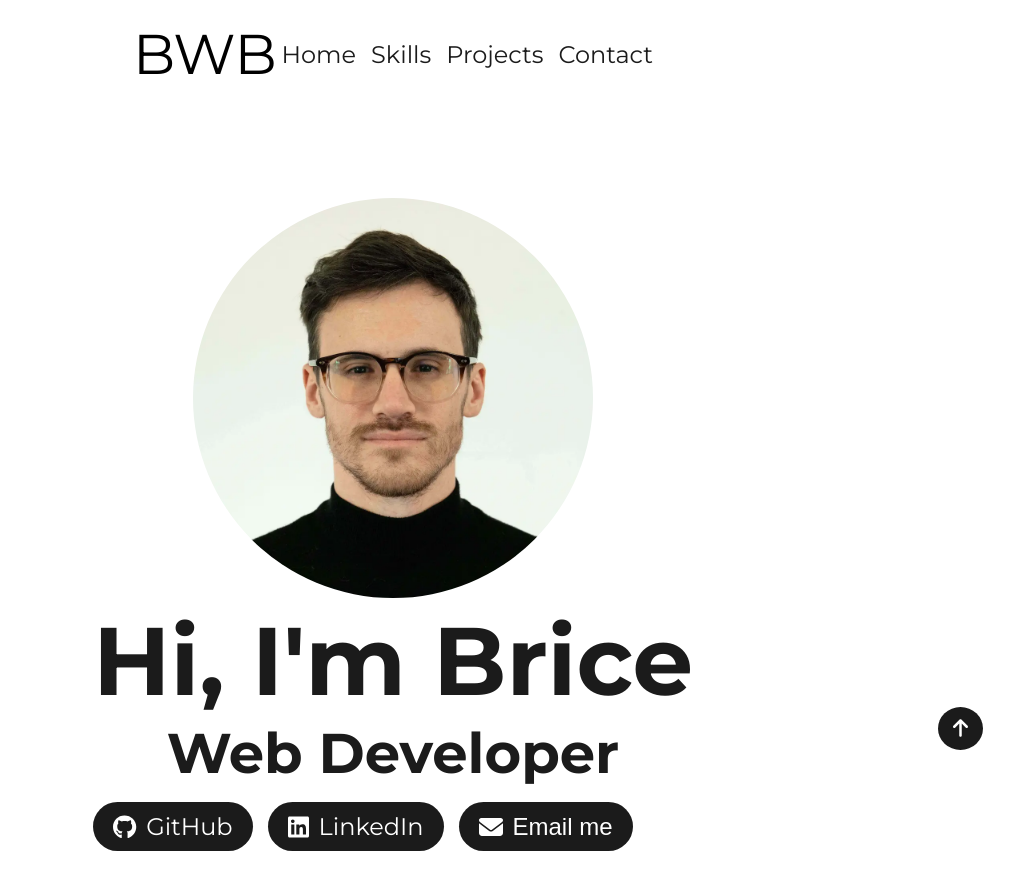
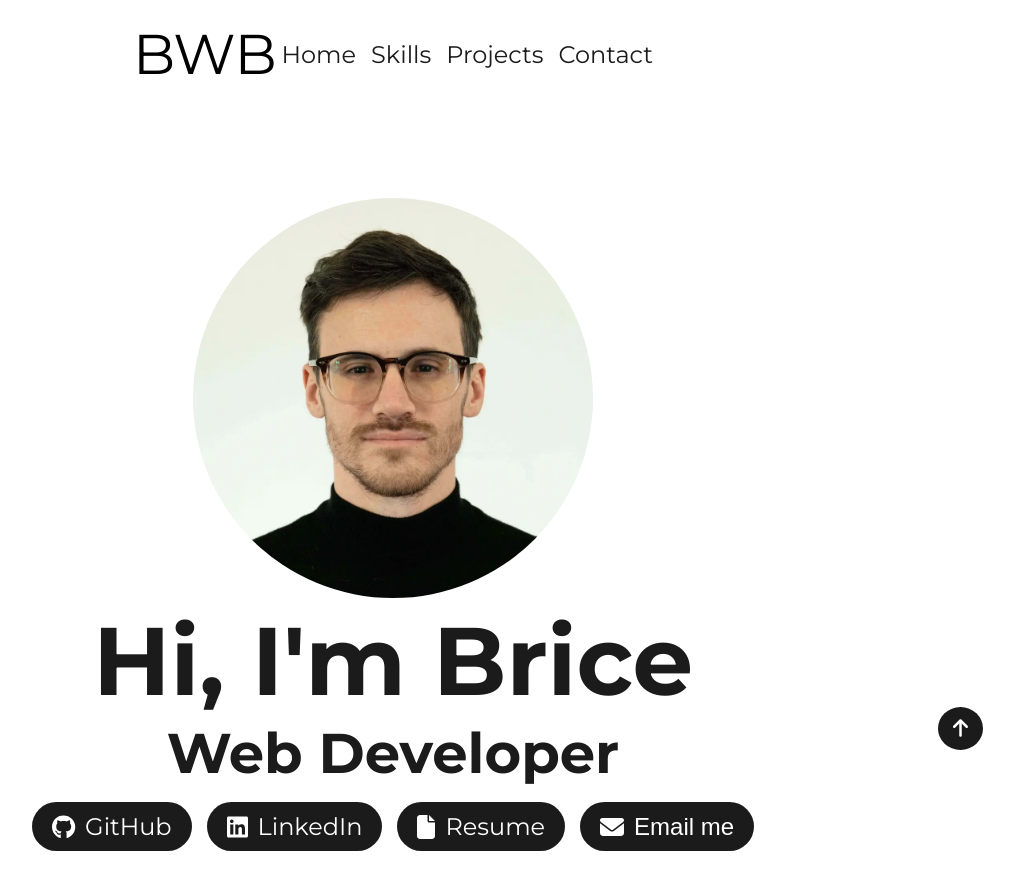
Before and after one commit to bwbhub/Portfolio, a React (Create React App) app: page / in a window 1280 px wide. Shown: the top 890 px of the page, without its empty margins (247-1261 px from the left). Built offline with nearby package versions, Linux system fonts and the light colour scheme.

Commit message:
dowload resume

```diff
--- a/src/components/Contact.js
+++ b/src/components/Contact.js
@@ -46,7 +46,7 @@ export default function Contact() {
             <input type="email" name="email_id" id="email_id" required />
           </div>
           <div className="user-box">
-            <label htmlFor="nessage">Message</label>
+            <label htmlFor="message">Message</label>
             <textarea name="message" id="message" required />
           </div>
           <input type="submit" value="Send" className="submit-form" />
--- a/src/components/Hero.js
+++ b/src/components/Hero.js
@@ -2,8 +2,9 @@ import "../styles/components/hero.scss";
 import photo from "../assets/photo1.webp";
 import { useInView } from "react-intersection-observer";
 import { FontAwesomeIcon } from "@fortawesome/react-fontawesome";
-import { faEnvelope } from "@fortawesome/free-solid-svg-icons";
+import { faEnvelope, faFile } from "@fortawesome/free-solid-svg-icons";
 import { faLinkedin, faGithub } from "@fortawesome/free-brands-svg-icons";
+import resume from "../assets/Brice_Bouhot_CV.pdf";
 
 export default function Hero() {
   const { ref: heroRef, inView: isVisible } = useInView();
@@ -36,6 +37,16 @@ export default function Hero() {
               <FontAwesomeIcon icon={faLinkedin} />
               <span>LinkedIn</span>
             </a>
+            <a
+              href={resume}
+              target="blank"
+              rel="noopener noreferrer"
+              download={resume}
+              className="tag"
+            >
+              <FontAwesomeIcon icon={faFile} />
+              <span>Resume</span>
+            </a>
             <button
               className="tag"
               onClick={() => {
```
Also changed, not shown: 1 other file (tests, documents, lock files or other folders).
